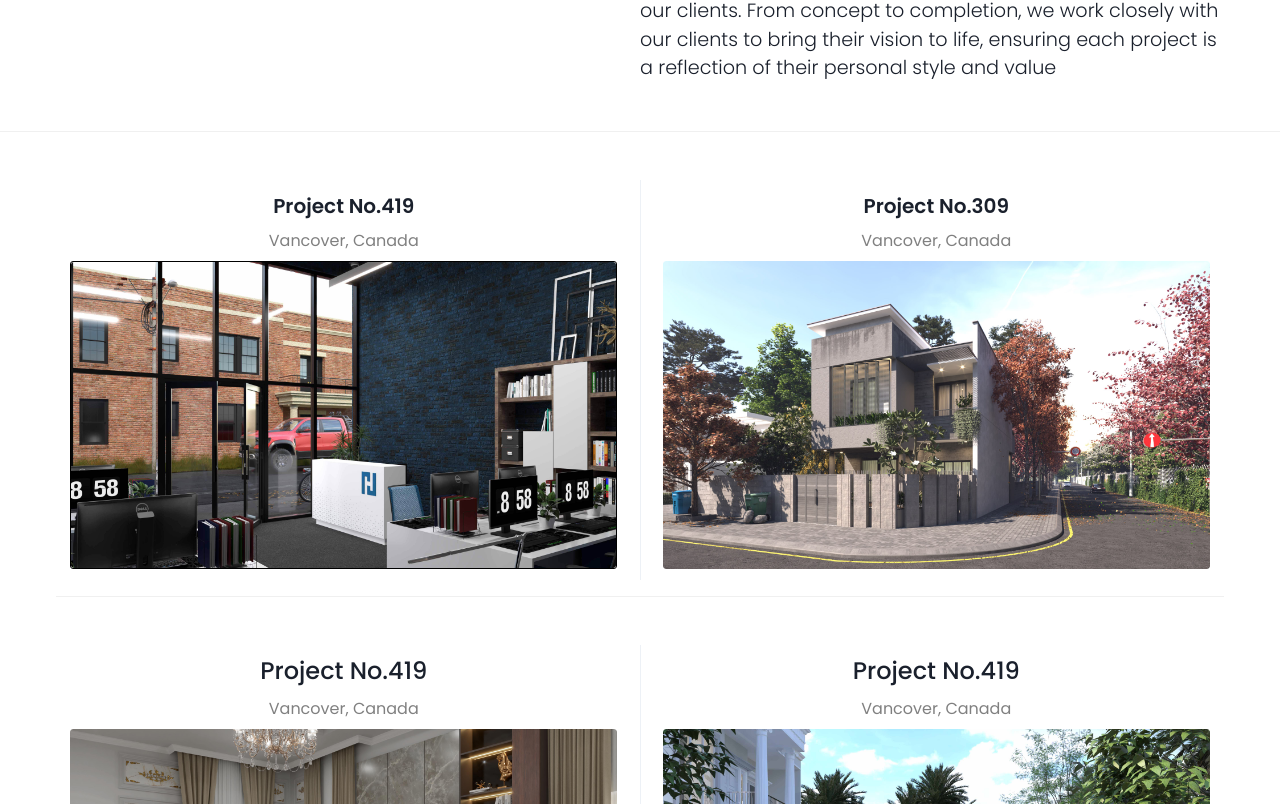
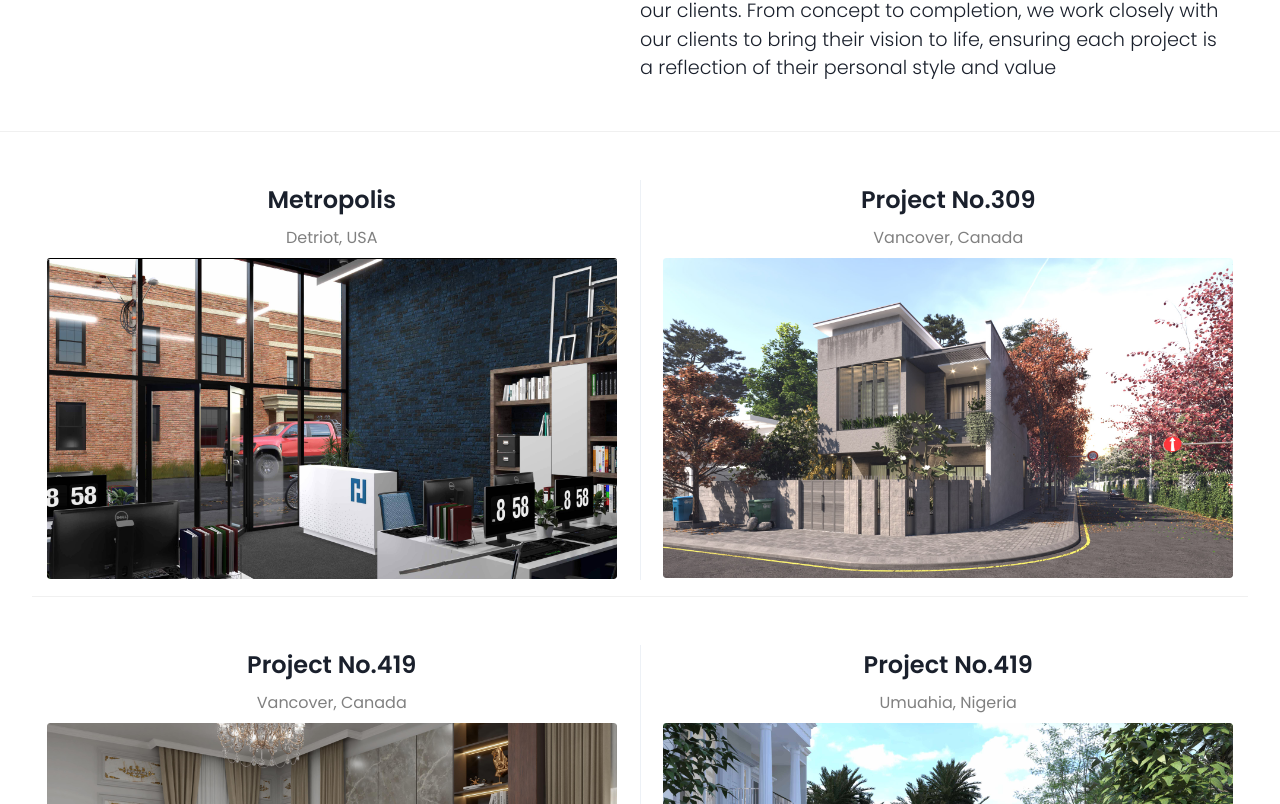
Before and after one commit to thepgstudio/pgwebv1, a Next.js app: page / in a window 1280 px wide. Shown: the part 1716-2520 px from the top of the page. Built offline with nearby package versions, Linux system fonts and the light colour scheme.

Commit message:
(feat): front images

```diff
--- a/src/pages/index.tsx
+++ b/src/pages/index.tsx
@@ -151,7 +151,7 @@ export default function Home() {
         </Text>
       </Box>
 
-      <Box px="3.5rem" py="2rem">
+      <Box px="2rem" py="2rem">
         <HStack
           justifyContent={"space-between"}
           borderBottom={"1px solid #f0f0f0"}
@@ -159,14 +159,14 @@ export default function Home() {
           pb="1rem"
         >
           <VStack fontFamily={"poppins"} w="50%">
-            <Text fontSize={"1.25rem"} fontWeight={600}>
-              Project No.419
+            <Text fontSize={"1.5rem"} fontWeight={600}>
+             Metropolis
             </Text>
             <Text fontSize={"1rem"} color={"grey"} mt="0rem !important">
-              Vancover, Canada
+              Detriot, USA
             </Text>
             <Box
-              border={".2px solid black"}
+              borderTop={".2px solid black"}
               cursor={"pointer"}
               borderRadius={"3px"}
               h={"max-content"}
@@ -182,12 +182,12 @@ export default function Home() {
             </Box>
           </VStack>
 
-          <Box height={"25rem"}>
+          <Box height={"25rem"} w={"max-content"}>
             <Divider orientation="vertical" colorScheme="#000000 !important" />
           </Box>
 
           <VStack fontFamily={"poppins"} w="50%">
-            <Text fontSize={"1.25rem"} fontWeight={600}>
+            <Text fontSize={"1.5rem"} fontWeight={600}>
               Project No.309
             </Text>
             <Text fontFamily={"1rem"} color={"grey"} mt="0rem !important">
@@ -213,10 +213,10 @@ export default function Home() {
           pb="1rem"
         >
           <VStack fontFamily={"poppins"} w="50%">
-            <Text fontSize={"1.5rem"} fontWeight={500}>
+            <Text fontSize={"1.5rem"} fontWeight={600}>
               Project No.419
             </Text>
-            <Text color={"grey"} mt="0rem !important">
+            <Text fontSize={"1rem"} color={"grey"} mt="0rem !important">
               Vancover, Canada
             </Text>
             <Box
@@ -240,11 +240,11 @@ export default function Home() {
           </Box>
 
           <VStack fontFamily={"poppins"} w="50%">
-            <Text fontSize={"1.5rem"} fontWeight={500}>
+            <Text fontSize={"1.5rem"} fontWeight={600}>
               Project No.419
             </Text>
-            <Text color={"grey"} mt="0rem !important">
-              Vancover, Canada
+            <Text fontSize={"1rem"} color={"grey"} mt="0rem !important">
+              Umuahia, Nigeria
             </Text>
             <Box
               w="95%"
```
